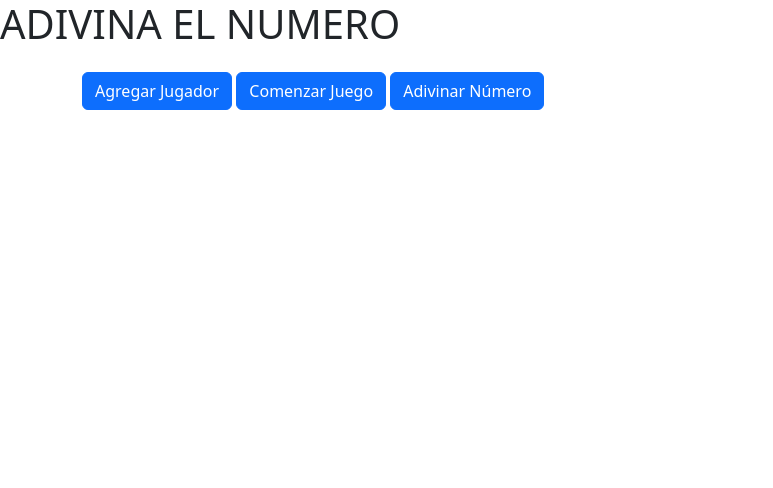
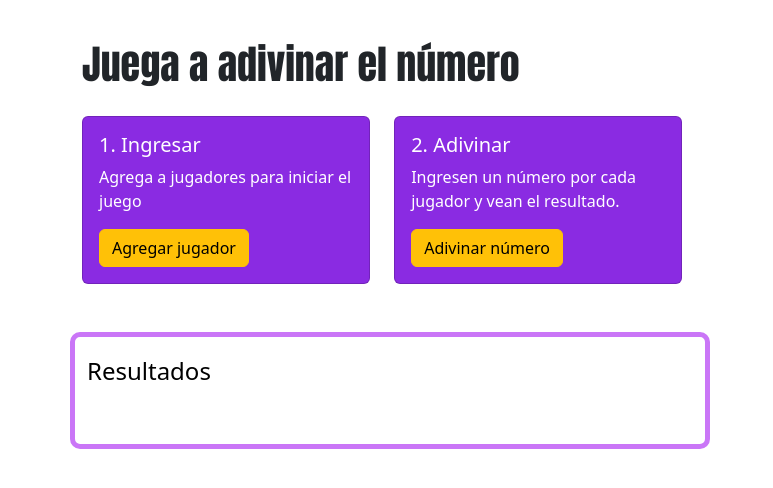
Before and after one commit to jordannadelahozarmijo/grupo14-master, a plain HTML site: page Rodrigo Isla Practica de Consolidacion/Repaso M3S9 EJERCICIO 2/src/index.html in a window 1280 px wide. Shown: the whole page, without its empty margins (0-773 px from the left). Drawn offline with nearby package versions, Linux system fonts and the light colour scheme.

Commit message:
style, index.html y JS

```diff
--- a/Rodrigo Isla Practica de Consolidacion/Repaso M3S9 EJERCICIO 2/assets/css/main.css
+++ b/Rodrigo Isla Practica de Consolidacion/Repaso M3S9 EJERCICIO 2/assets/css/main.css
@@ -0,0 +1,23 @@
+.container {
+    margin-top: 40px;
+}
+
+.card {
+    display: inline-block;
+    margin-right: 20px;
+    margin-top: 20px;
+    background-color: blueviolet;
+    color: white;
+}
+
+h1 {
+    font-family: Impact, Haettenschweiler, 'Arial Narrow Bold', sans-serif;
+}
+
+#card-2 {
+    border:  5px solid rgb(202, 118, 247);
+    padding-bottom: 50px;
+    padding-top: 20px;
+    border-radius: 10px;
+    color: rgb(0, 0, 0);
+}
--- a/Rodrigo Isla Practica de Consolidacion/Repaso M3S9 EJERCICIO 2/assets/js/main.js
+++ b/Rodrigo Isla Practica de Consolidacion/Repaso M3S9 EJERCICIO 2/assets/js/main.js
@@ -71,12 +71,25 @@ console.log(numeroRandom());
 function adivinarNumero(numeroAleatorio) {
     //Función para Adivinar el numero
     var numeroAleatorio = numeroRandom();
+
+    // Mostrar el número aleatorio en el párrafo con id "resultado"
+    document.getElementById('resultado').textContent = "El número aleatorio es: " + numeroAleatorio;
+
+    // Limpiar la información previa de jugadores
+    var jugadoresInfo = document.getElementById('jugadores-info');
+    jugadoresInfo.innerHTML = "";
+
     // Solicitar la adivinanza a cada jugador
     jugadores.forEach(jugador => {
         const adivinanza = parseInt(prompt(`${jugador.nombre}, ingrese su adivinanza:`), 10);
         jugador.adivinanza = adivinanza;
         console.log("jugador");
         console.log(jugador);
+
+        // Crear un nuevo párrafo para mostrar la información del jugador
+        var jugadorInfo = document.createElement('p');
+        jugadorInfo.textContent = `${jugador.nombre} ingresó el número: ${jugador.adivinanza}`;
+        jugadoresInfo.appendChild(jugadorInfo);
 
     });
     //validar qeu existan a lo menos 2 jugadores antes de ejecutar este bloque
@@ -112,9 +125,3 @@ function adivinarNumero(numeroAleatorio) {
 
     }
 }
-
-
-//Validación y Manejo de Jugadores con Proxy
-
-
-//Mostrar Resultados
--- a/Rodrigo Isla Practica de Consolidacion/Repaso M3S9 EJERCICIO 2/src/index.html
+++ b/Rodrigo Isla Practica de Consolidacion/Repaso M3S9 EJERCICIO 2/src/index.html
@@ -13,13 +13,38 @@
 </head>
 
 <body>
-<h1>ADIVINA EL NUMERO</h1>
+
     <div class="container">
-        <div class="col mt-4">
-            <button id="btnAgregarJugador" class="btn btn-primary" onclick="agregarJugador()">Agregar Jugador</button>
-            <button id="btngenerarNumeroAleatorio" class="btn btn-primary" onclick="generarNumeroAleatorio()">Comenzar Juego</button>
-            <button id="btnAdivinarNumero" class="btn btn-primary" onclick="adivinarNumero()">Adivinar Número</button>
+        <div class="col">
+            <h1>Juega a adivinar el número</h1>
         </div>
+        <div class="card" style="width: 18rem;">
+            <div class="card-body">
+              <h5 class="card-title">1. Ingresar</h5>
+              <p class="card-text">Agrega a jugadores para iniciar el juego</p>
+              <button id="btnAgregarJugador" class="btn btn-warning" onclick="agregarJugador()">Agregar jugador</button>
+            </div>
+        </div>
+
+        <div class="card" style="width: 18rem;">
+            <div class="card-body">
+              <h5 class="card-title">2. Adivinar</h5>
+              <p class="card-text">Ingresen un número por cada jugador y vean el resultado.</p>
+              <button id="btnAdivinarNumero" class="btn btn-warning" onclick="adivinarNumero()">Adivinar número</button>
+            </div>
+        </div>
+        <div id="card-2" class="row mt-5" style="width: 40rem;">
+            <div class="col">
+                <h4>Resultados</h4>
+                <h6 id="resultado"></h6>
+                <div id="jugadores-info"></div>
+            </div>
+
+        </div>
+
+            <!--
+            <button id="btngenerarNumeroAleatorio" class="btn btn-primary" onclick="generarNumeroAleatorio()">Comenzar Juego</button>-->
+
     </div>
 
     <!-- Scripts, Bootstrap y jQuery -->
```
